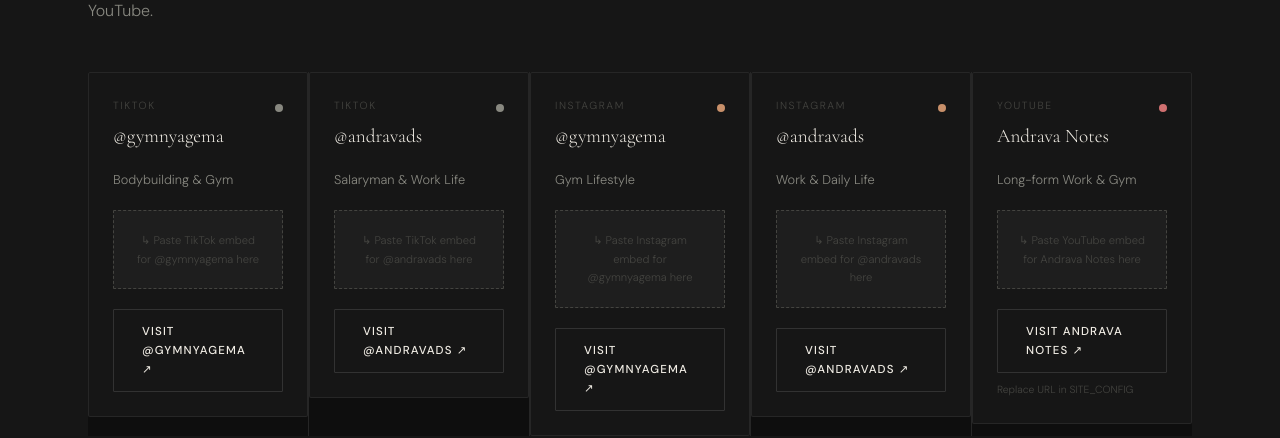
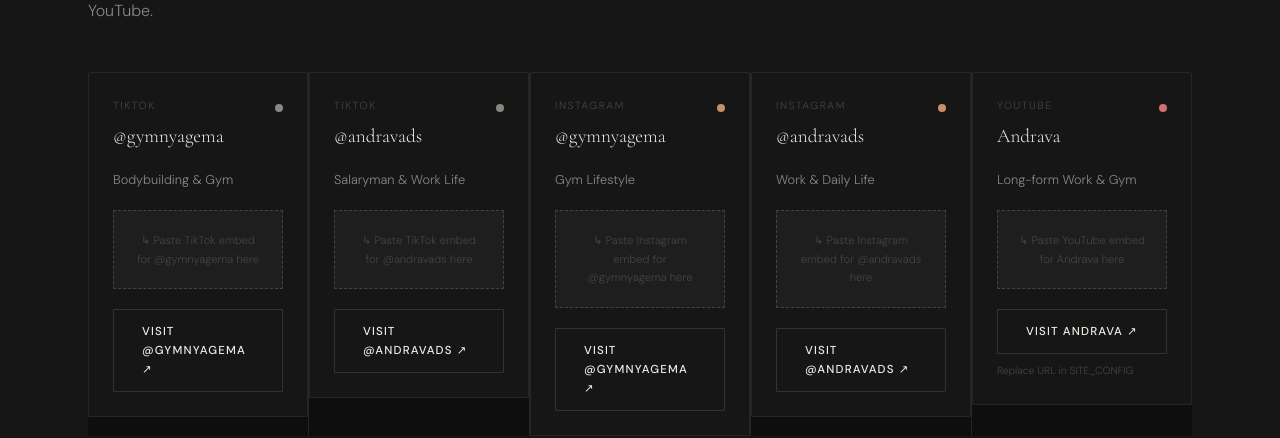
Before and after one commit to andravads/andrava-portfolio, a Next.js app: page / in a window 1280 px wide. Shown: the part 3100-3538 px from the top of the page. Built offline with nearby package versions, Linux system fonts and the light colour scheme.

Commit message:
add youtube link

```diff
--- a/app/page.jsx
+++ b/app/page.jsx
@@ -16,7 +16,7 @@
     tiktokWork: { handle: "@andravads", url: "https://www.tiktok.com/@andravads", focus: "Salaryman & Work Life" },
     igGym: { handle: "@gymnyagema", url: "https://www.instagram.com/gymnyagema", focus: "Gym Lifestyle" },
     igWork: { handle: "@andravads", url: "https://www.instagram.com/andravads", focus: "Work & Daily Life" },
-    youtube: { handle: "Andrava Notes", url: "YOUR_YOUTUBE_URL_HERE", focus: "Long-form Work & Gym" },
+    youtube: { handle: "Andrava", url: "https://youtube.com/@andravads", focus: "Long-form Work & Gym" },
   },
 };
 
```
